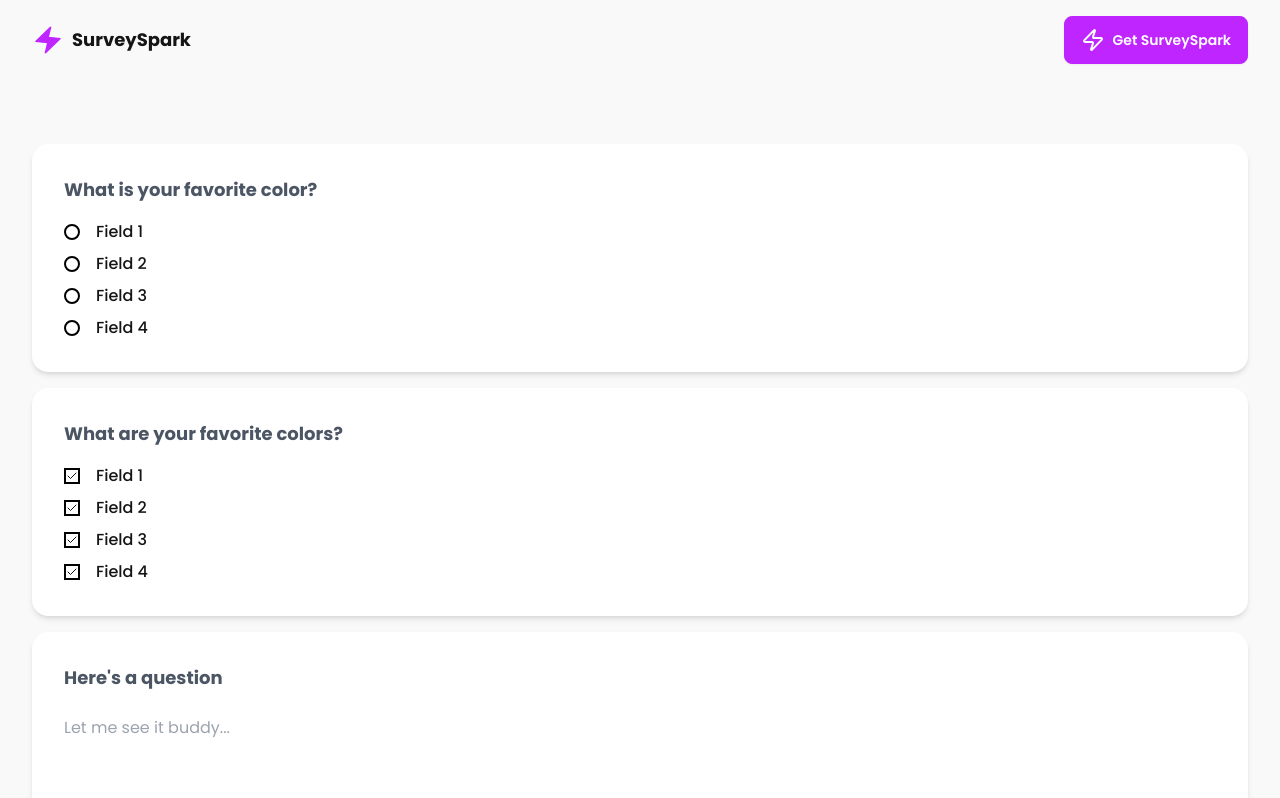
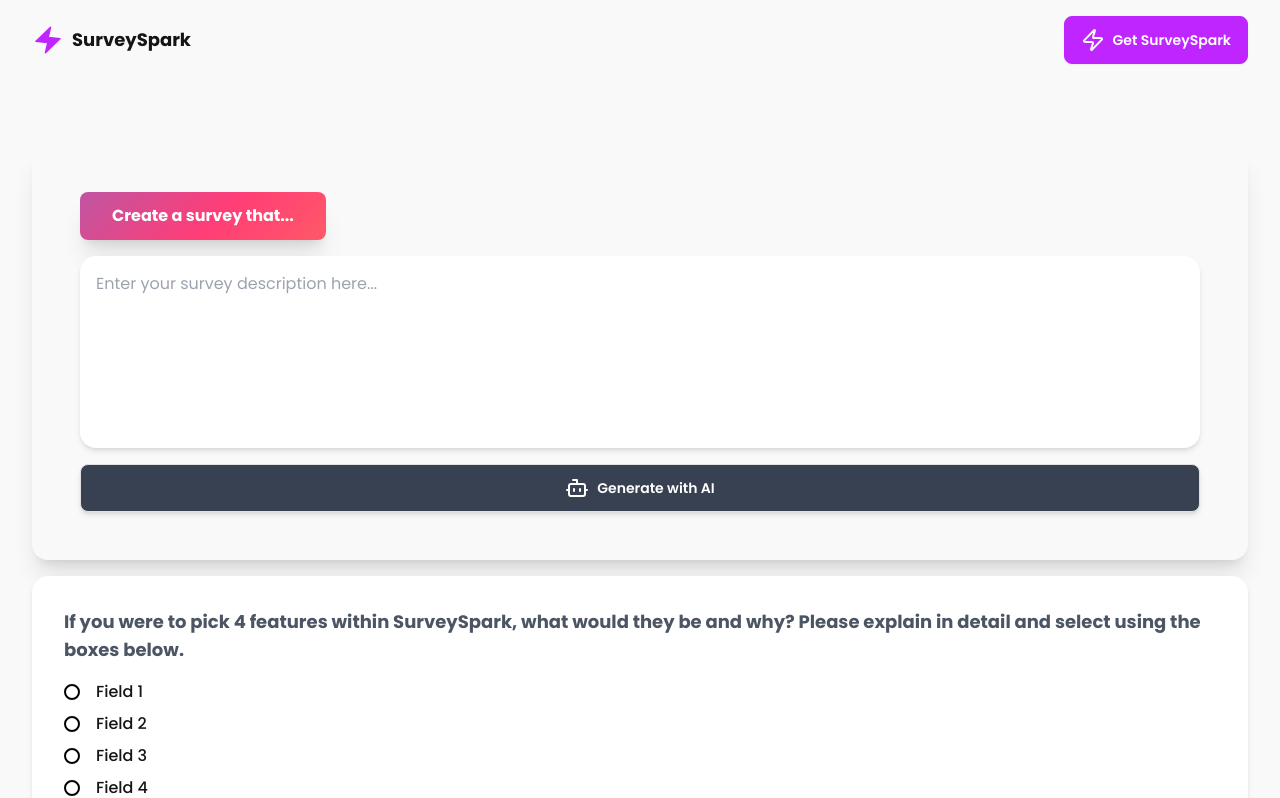
Before and after one commit to conorvenus/survey-spark, a Next.js app: page /surveys in a window 1280 px wide. Shown: the top 798 px of the page. Built offline with nearby package versions, Linux system fonts and the light colour scheme; no server answers.

Commit message:
Generate survey form draft

```diff
--- /dev/null
+++ b/src/app/components/GenerateButton.tsx
@@ -0,0 +1,10 @@
+import { Bot, RefreshCw } from "lucide-react";
+
+export default function GenerateButton() {
+    return (
+        <button className="btn bg-gray-700 shadow-md text-primary-content">
+            <Bot className="w-6 h-6" />
+            Generate with AI
+        </button>
+    )
+}
--- a/src/app/globals.css
+++ b/src/app/globals.css
@@ -1,3 +1,28 @@
 @tailwind base;
 @tailwind components;
 @tailwind utilities;
+
+.gradient-button {
+    @apply btn btn-primary border-none py-2 shadow-xl h-fit font-bold text-base gap-4;
+    background: linear-gradient(-45deg, #FFA63D, #FF3D77, #338AFF, #3CF0C5);
+    animation: gradient-animation 15s linear infinite;
+    background-size: 600%;
+    padding-left: 2rem;
+    padding-right: 2rem;
+}
+
+.gradient-button:hover {
+    @apply from-blue-600 via-indigo-600 to-purple-600;
+}
+
+@keyframes gradient-animation {
+    0% {
+        background-position: 0% 50%;
+    }
+    50% {
+        background-position: 100% 50%;
+    }
+    100% {
+        background-position: 0% 50%;
+    }
+}
--- a/src/app/surveys/page.tsx
+++ b/src/app/surveys/page.tsx
@@ -2,12 +2,18 @@
 import CheckCard from "../components/survey/check-card/CheckCard"
 import LongTextCard from "../components/survey/text-card/LongTextCard"
 import ShortTextCard from "../components/survey/text-card/ShortTextCard"
+import GenerateButton from "../components/GenerateButton"
 
 export default async function Surveys() {
     return (
         <div className="flex flex-col gap-4 py-16">
+            <div className="shadow-xl p-12 rounded-box flex flex-col gap-4">
+                <div className="gradient-button w-fit">Create a survey that...</div>
+                <textarea className="bg-primary-content shadow-md rounded-box p-4 w-full h-48 resize-none" placeholder="Enter your survey description here..."></textarea>
+                <GenerateButton />
+            </div>
             <RadioCard
-            question="What is your favorite color?"
+            question={"If you were to pick 4 features within SurveySpark, what would they be and why? Please explain in detail and select using the boxes below."}
             entries={[
                 "Field 1",
                 "Field 2",
```
Also changed, not shown: 1 other file (tests, documents, lock files or other folders).
